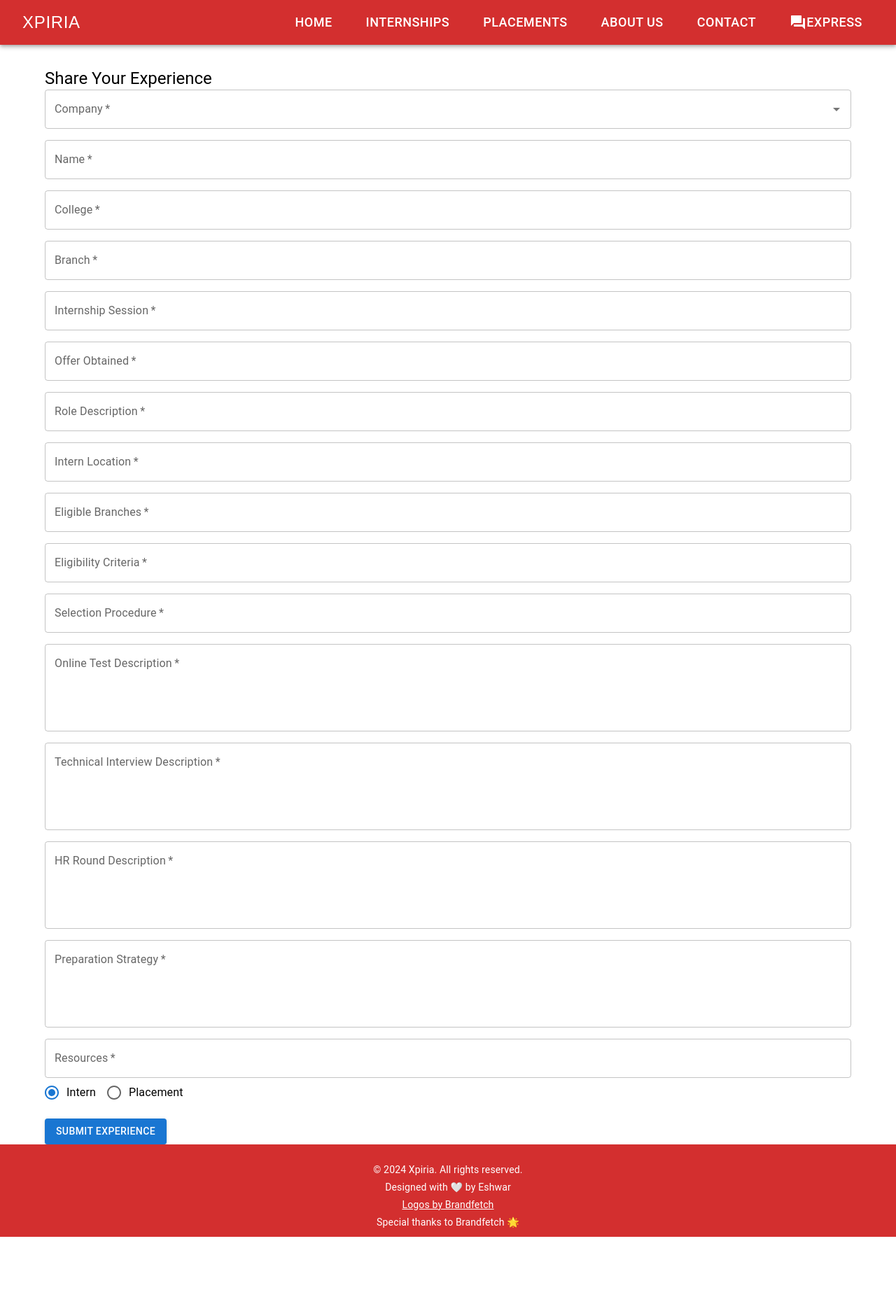
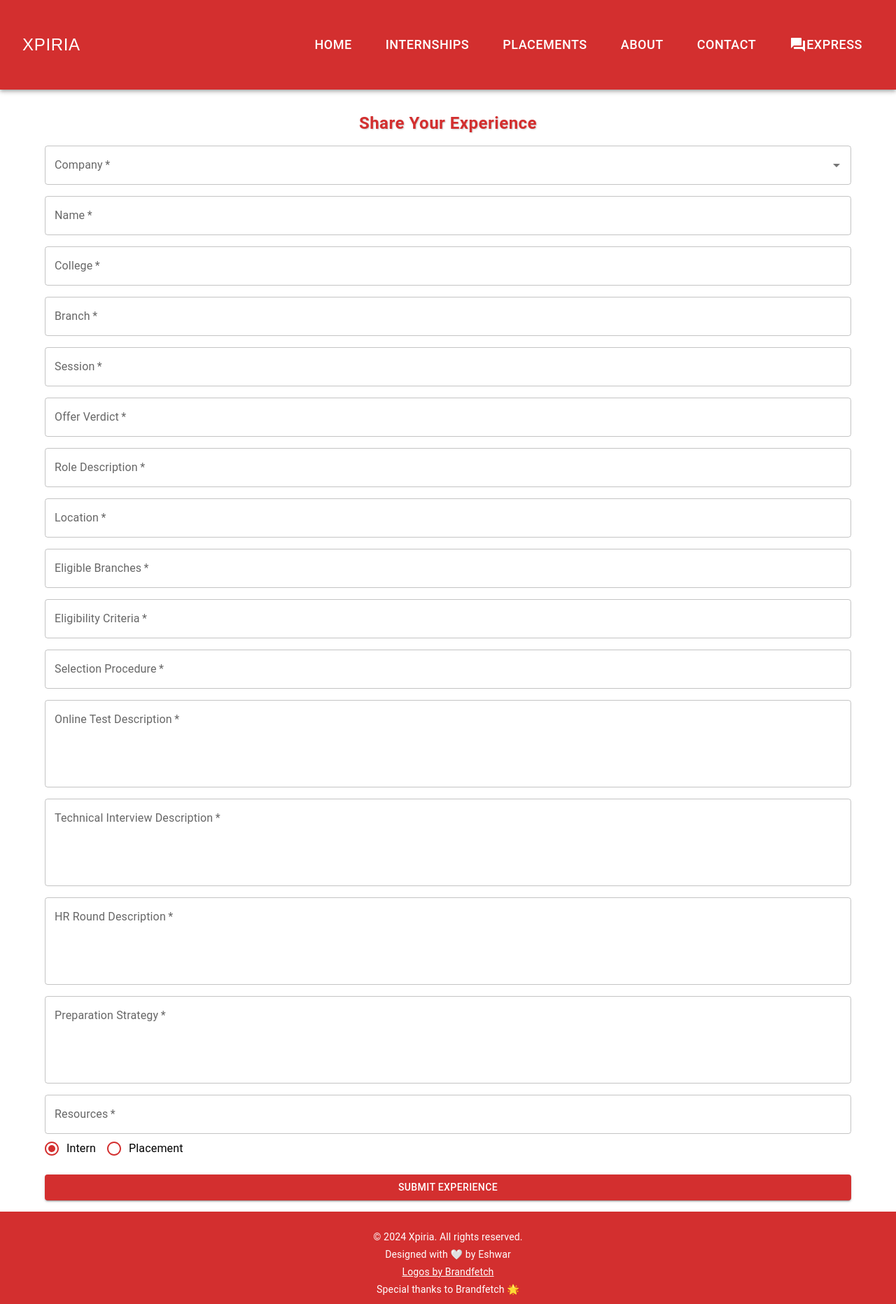
Before and after one commit to eshwar0210/xpiria_frontend, a React (Create React App) app: page /share-experience in a window 1280 px wide. Shown: the whole page at 70% size. Before the commit the page ends 1767 px from the top, so only its background shows below. Built offline with nearby package versions, Linux system fonts and the light colour scheme.

Commit message:
ui update

```diff
--- a/src/App.js
+++ b/src/App.js
@@ -30,7 +30,7 @@ function App() {
     { label: 'Home', path: '/' },
     { label: 'Internships', path: '/internships' },
     { label: 'Placements', path: '/placements' },
-    { label: 'About Us', path: '/about' },
+    { label: 'About', path: '/about' },
     { label: 'Contact', path: '/contact' },
     { label: 'EXPRESS', path: '/share-experience', icon: <ForumIcon /> }
   ];
@@ -39,8 +39,8 @@ function App() {
     <Router>
       <Box sx={{ display: 'flex', flexDirection: 'column', minHeight: '100vh' }}>
         {/* AppBar for the Navbar */}
-        <AppBar position="static" sx={{ backgroundColor: '#D32F2F' }}>
-          <Toolbar>
+        <AppBar position="static" sx={{ backgroundColor: '#D32F2F'  }}>
+          <Toolbar sx={{ paddingY: 4 }}>
             {/* Hamburger icon for mobile */}
             <IconButton
               edge="start"
--- a/src/pages/ShareExperience.js
+++ b/src/pages/ShareExperience.js
@@ -143,7 +143,15 @@ const resetForm = () => {
 
   return (
     <Box component="form" onSubmit={handleSubmit} sx={{ mt: 4 }}>
-      <Typography variant="h5">Share Your Experience</Typography>
+      <Typography variant="h5"
+      sx={{
+        color: '#D32F2F',
+        fontWeight: 'bold',        // Makes the text bold
+        textAlign: 'center',      // Centers the text
+        letterSpacing: '0.5px',   // Adds space between letters
+        textShadow: '1px 1px 2px rgba(0, 0, 0, 0.2)', // Adds a subtle shadow for depth
+        mb: 2,                    // Adds some margin at the bottom
+    }}>Share Your Experience</Typography>
 
       <Autocomplete
         key={resetKey}
@@ -190,7 +198,7 @@ const resetForm = () => {
         sx={{ mt: 2 }}
       />
       <TextField
-        label="Internship Session"
+        label="Session"
         variant="outlined"
         required
         fullWidth
@@ -199,7 +207,7 @@ const resetForm = () => {
         sx={{ mt: 2 }}
       />
       <TextField
-        label="Offer Obtained"
+        label="Offer Verdict"
         variant="outlined"
         required
         fullWidth
@@ -217,7 +225,7 @@ const resetForm = () => {
         sx={{ mt: 2 }}
       />
       <TextField
-        label="Intern Location"
+        label="Location"
         variant="outlined"
         required
         fullWidth
@@ -307,11 +315,19 @@ const resetForm = () => {
       />
 
       <RadioGroup row value={type} onChange={(e) => setType(e.target.value)}>
-        <FormControlLabel value="intern" control={<Radio />} label="Intern" />
-        <FormControlLabel value="placement" control={<Radio />} label="Placement" />
-      </RadioGroup>
+      <FormControlLabel
+          value="intern"
+          control={<Radio sx={{ color: '#D32F2F', '&.Mui-checked': { color: '#D32F2F' } }} />}
+          label="Intern"
+      />
+      <FormControlLabel
+          value="placement"
+          control={<Radio sx={{ color: '#D32F2F', '&.Mui-checked': { color: '#D32F2F' } }} />}
+          label="Placement"
+      />
+  </RadioGroup>
 
-      <Button type="submit" variant="contained" sx={{ mt: 2 }}>
+      <Button type="submit" variant="contained" sx={{ my: 2,  width : '100%' , backgroundColor : '#D32F2F'}}>
         Submit Experience
       </Button>
     </Box>
```
